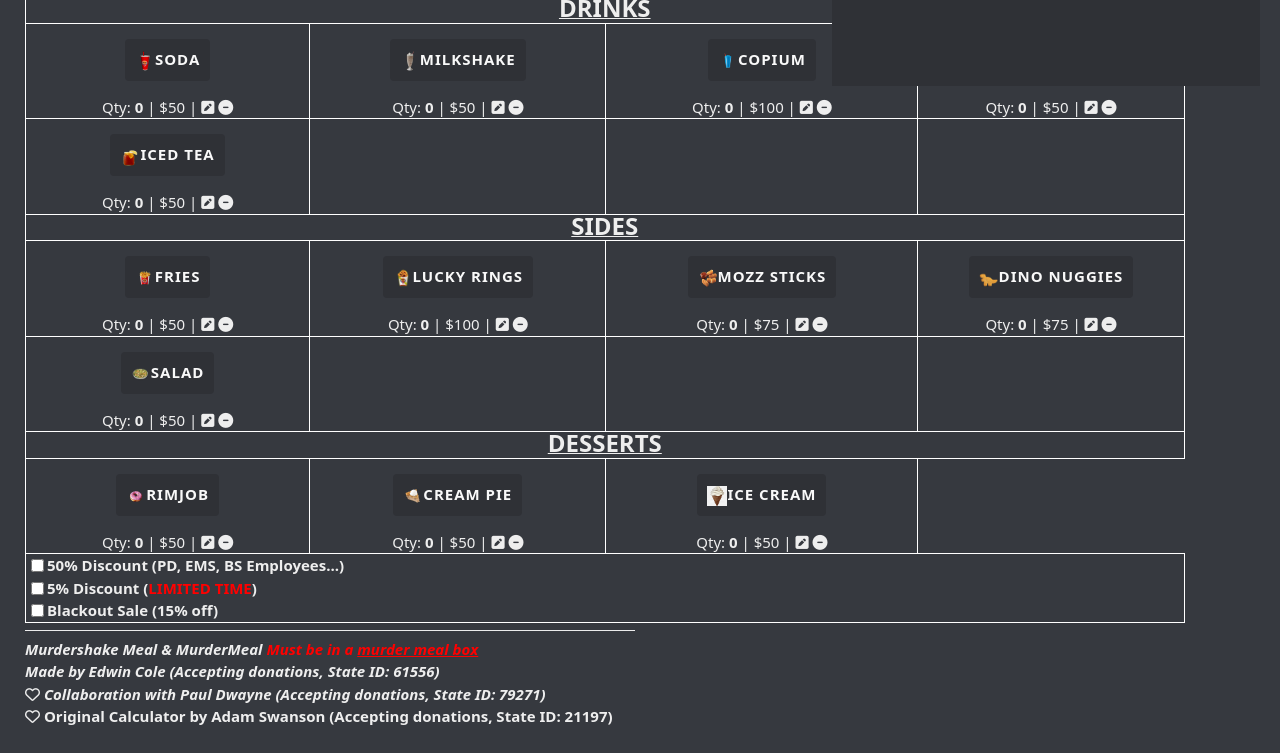
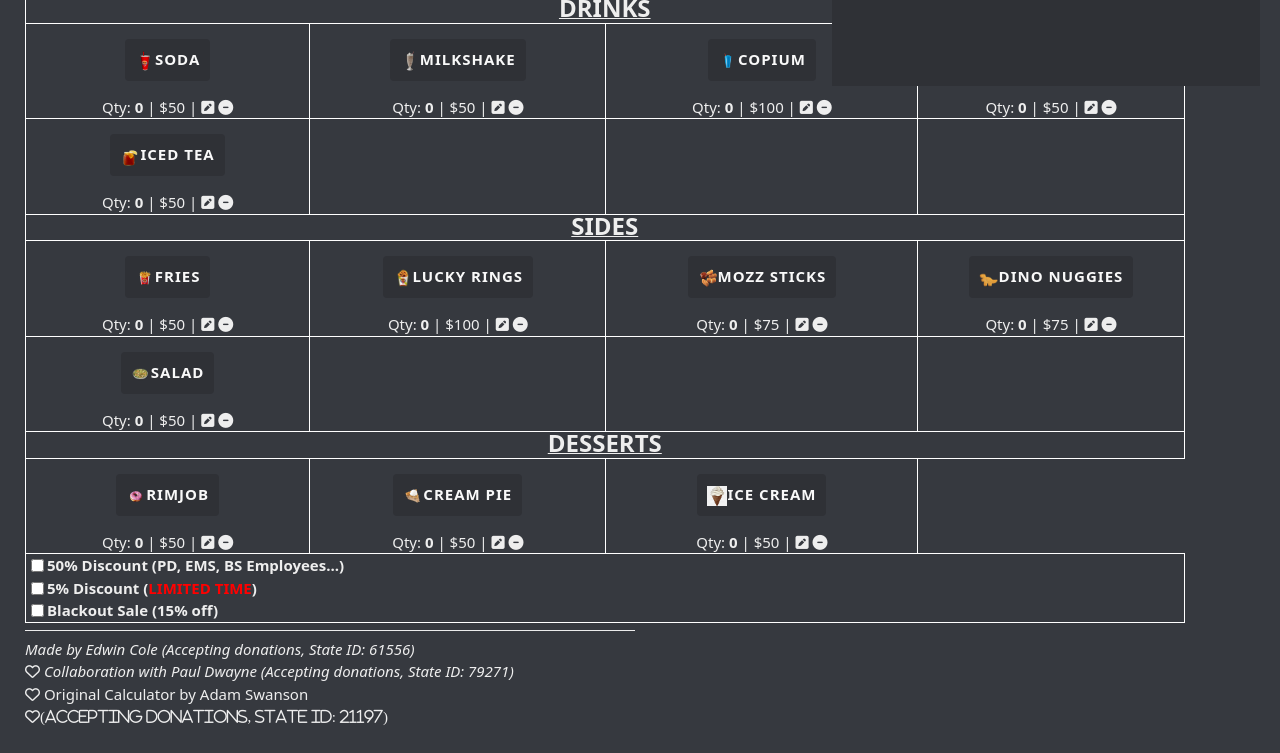
Before and after one commit to burgershot-nopixel/burgershot-nopixel.github.io, a plain HTML site: page index.html in a window 1280 px wide. Shown: the part 694-1447 px from the top of the page. Drawn offline with Linux system fonts and the light colour scheme.

Commit message:
Update index.html

```diff
--- a/index.html
+++ b/index.html
@@ -23,8 +23,8 @@
 			<!-- to be auto-generated on page load -->
 		</div>
 		<div>
-			<span><i><b>Murdershake Meal<b> & MurderMeal <font color="red">Must be in a <u>murder meal box</u></font></i></span><br>
-				<span><i>Made by Edwin Cole (Accepting donations, State ID: 61556) </br> <i class="fa fa-heart-o" aria-hidden="true"></i> Collaboration with Paul Dwayne (Accepting donations, State ID: 79271)</i>  </br><i class="fa fa-heart-o" aria-hidden="true"></i> Original Calculator by Adam Swanson (Accepting donations, State ID: 21197)</i></span><br>
+<!-- 			<span><i><b>Murdershake Meal<b> & MurderMeal <font color="red">Must be in a <u>murder meal box</u></font></i></span><br> -->
+				<span><i>Made by Edwin Cole (Accepting donations, State ID: 61556) </br> <i class="fa fa-heart-o" aria-hidden="true"></i> Collaboration with Paul Dwayne (Accepting donations, State ID: 79271)</i>  </br><i class="fa fa-heart-o" aria-hidden="true"></i> Original Calculator by Adam Swanson <i class="fa fa-heart-o" aria-hidden="true">(Accepting donations, State ID: 21197)</i></span><br>
 		</div>
 	</div>
 	<pre id="reportBody">
```
